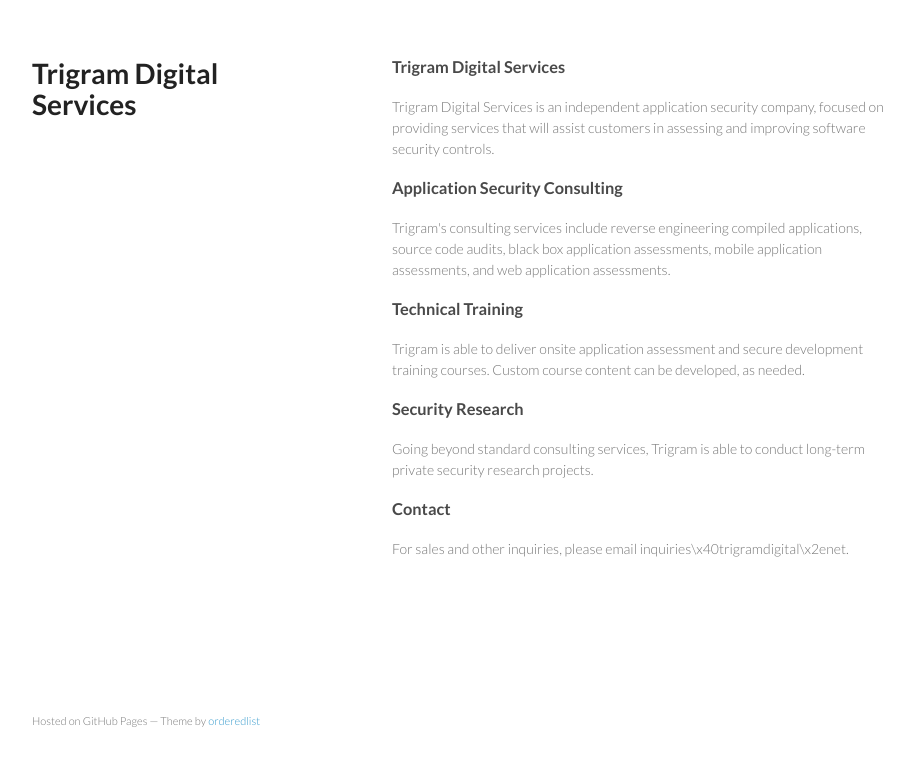
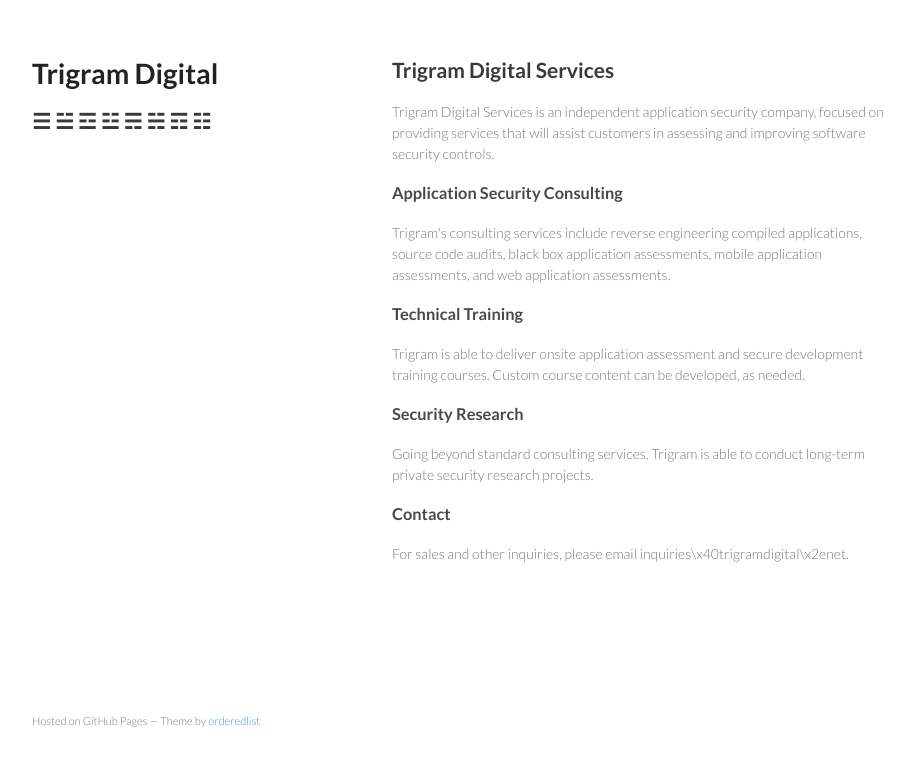
Before and after one commit to trigram/trigram.github.io, a plain HTML site: page index.html in a window 1280 px wide. Shown: the whole page, without its empty margins (178-1092 px from the left). Drawn offline with Linux system fonts and the light colour scheme.

Commit message:
minor edits

```diff
--- a/index.html
+++ b/index.html
@@ -15,16 +15,16 @@
   <body>
     <div class="wrapper">
       <header>
-        <h1>Trigram Digital Services</h1>
-        <p></p>
+        <h1>Trigram Digital</h1>
+        <h2>☰ ☱ ☲ ☳ ☴ ☵ ☶ ☷</h2>
 
 
 
 
       </header>
       <section>
-        <h3>
-<a name="trigram-digital-services" class="anchor" href="#trigram-digital-services"><span class="octicon octicon-link"></span></a>Trigram Digital Services</h3>
+        <h2>
+<a name="trigram-digital-services" class="anchor" href="#trigram-digital-services"><span class="octicon octicon-link"></span></a>Trigram Digital Services</h2>
 
 <p>Trigram Digital Services is an independent application security company, focused on providing services that will assist customers in assessing and improving software security controls.</p>
 
```
